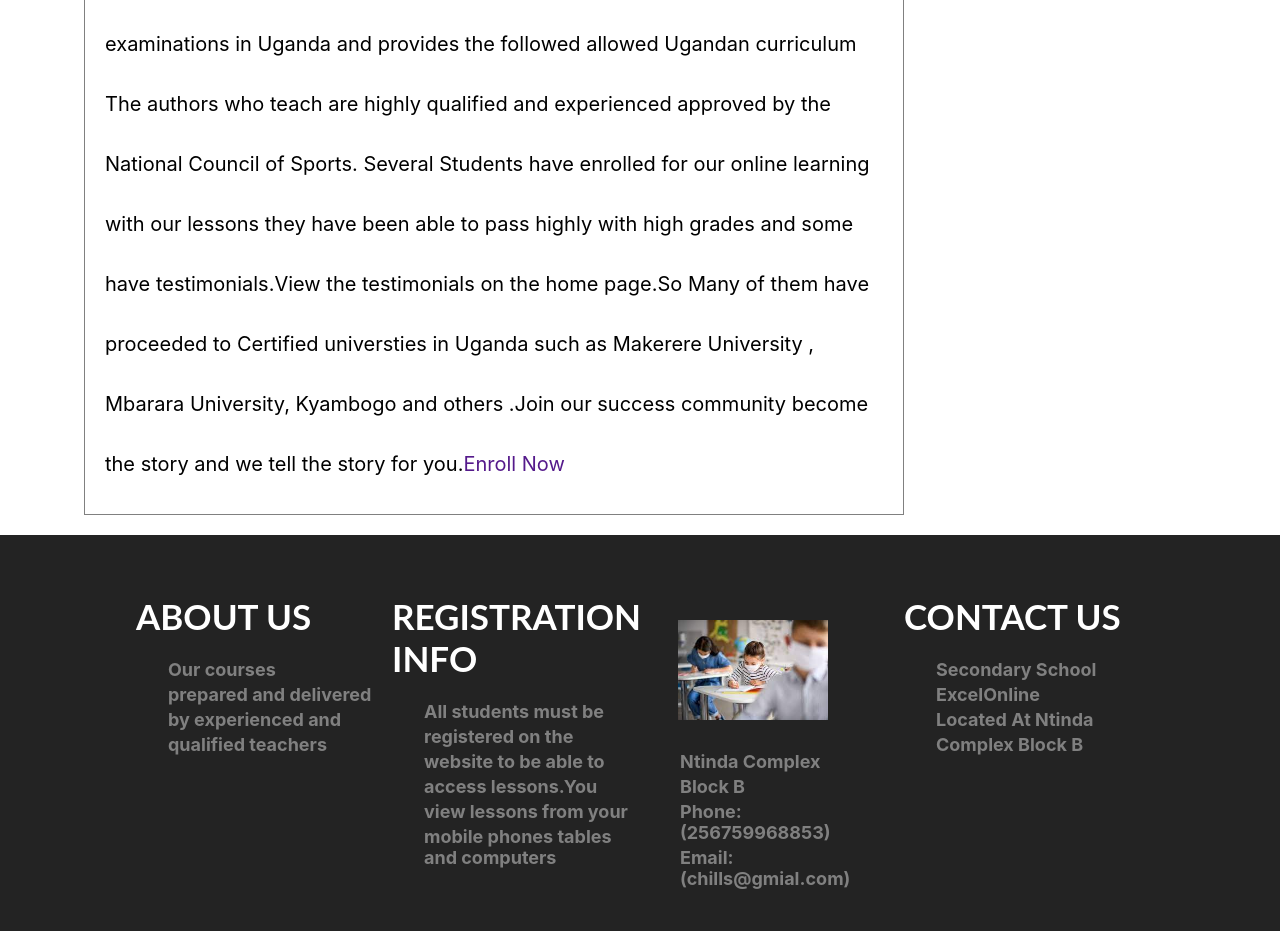
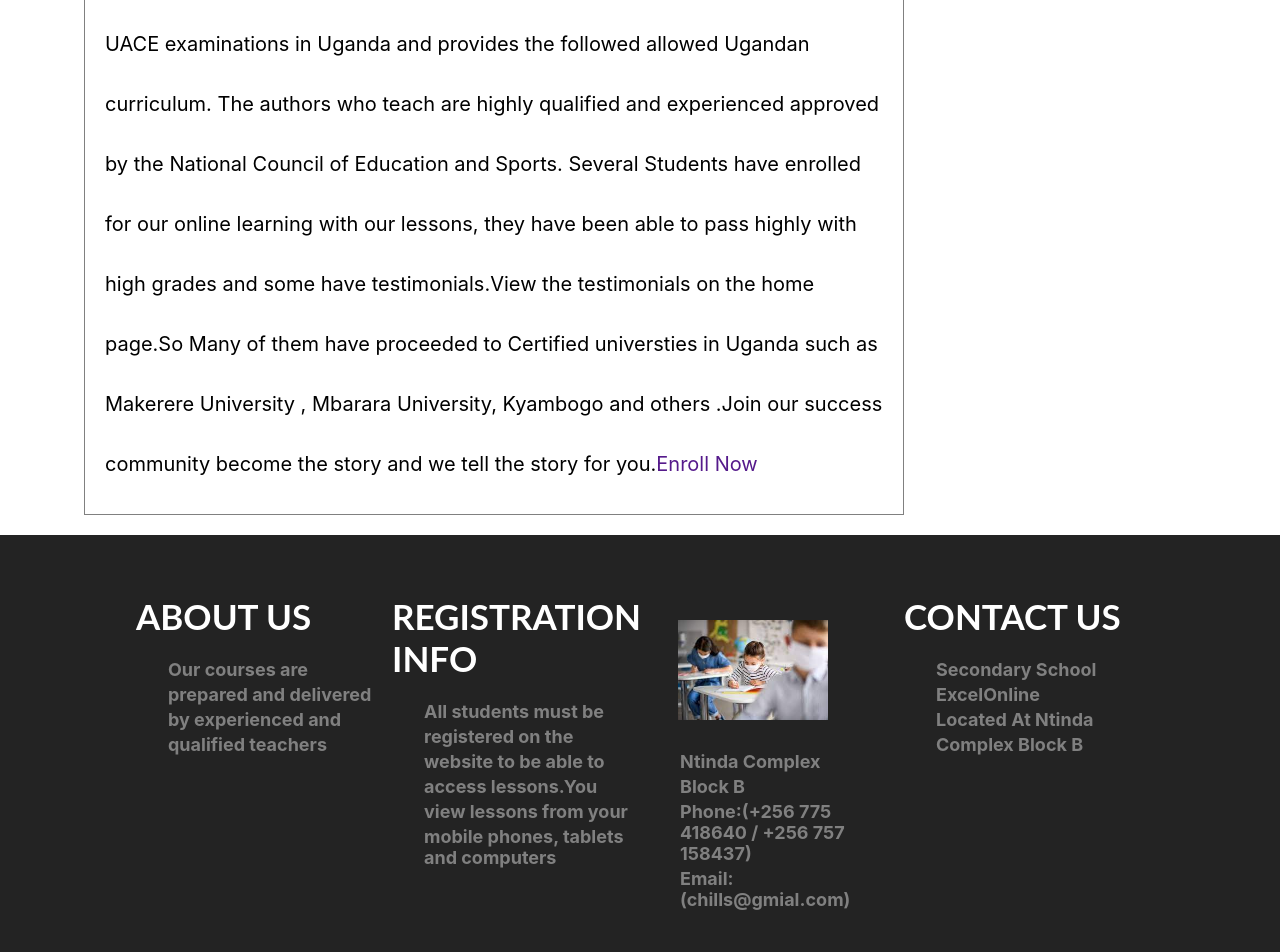
Before and after one commit to Thinkx-Software/ExcelOnlineWebsite, a React (Create React App) app: page /excel/aboutus in a window 1280 px wide. Shown: the part 699-1651 px from the top of the page. Before the commit the page ends 1630 px from the top, so only its background shows below. Built offline with nearby package versions, Linux system fonts and the light colour scheme.

Commit message:
misspelt-fix

```diff
--- a/src/components/aboutus/AboutusCard.js
+++ b/src/components/aboutus/AboutusCard.js
@@ -27,11 +27,11 @@ function AboutusCard() {
                             {/*content */}
                             <div className="about__content">
                                 <p>
-                                    Excel Online is an E-Learning established platfor in Uganda to provide high quality lessons for
-                                    seccondary school students seeking admission into the university. Our courses are designed for the maojority of
-                                    the approved UCE AND UACE examinations in Uganda and provides the followed allowed Ugandan curriculum
-                                    The authors who teach are highly qualified and experienced approved by the National Council of Sports.
-                                    Several Students have enrolled for our online learning with our lessons they have been able to pass highly with
+                                    Excel Online is an E-Learning established platform in Uganda to provide high quality lessons for
+                                    seccondary school students seeking admission into the university. Our courses are designed for the majority of
+                                    the approved UCE AND UACE examinations in Uganda and provides the followed allowed Ugandan curriculum.
+                                    The authors who teach are highly qualified and experienced approved by the National Council of Education and Sports.
+                                    Several Students have enrolled for our online learning with our lessons, they have been able to pass highly with
                                     high grades and some have testimonials.View the testimonials on the home page.So Many of them have proceeded to
                                     Certified universties in Uganda such as Makerere University , Mbarara University, Kyambogo and others
                                     .Join our success community become the story and we tell the story for you.<Link>Enroll Now</Link>
--- a/src/components/card/HomeCard.js
+++ b/src/components/card/HomeCard.js
@@ -22,7 +22,7 @@ function HomeCard() {
                             </div>
                             <div className="home__para">
                                 <p className="home__paragraph">
-                                    Online Courses enable students learn anywhere and at any time
+                                    Online Courses enable students learn from anywhere and at any time
                                 </p>
                             </div>
 
@@ -41,7 +41,7 @@ function HomeCard() {
                             </div>
                             <div>
                                 <p className="home__paragraph">
-                                    Online Courses enable students learn anywhere and at any time
+                                    Enrol for the topics of your choice and gain mastery knowlege of the topic enrolled for.
                                 </p>
                             </div>
 
@@ -60,7 +60,7 @@ function HomeCard() {
                             </div>
                             <div>
                                 <p className="home__paragraph">
-                                    Online Courses enable students learn anywhere and at any time
+                                    Keep a regular study schedule and you will become an expert in your chosen subject
                                 </p>
                             </div>
 
@@ -79,7 +79,7 @@ function HomeCard() {
                             </div>
                             <div>
                                 <p className="home__paragraph">
-                                    Online Courses enable students learn anywhere and at any time
+                                    Join our Teaching Network as a contributor of Knowledge and earn extra cash.
                                 </p>
                             </div>
 
--- a/src/components/footer/Footer.js
+++ b/src/components/footer/Footer.js
@@ -10,7 +10,7 @@ function Footer() {
                      <Grid item sm={12} md={3}>
                          <div className="footer__first">
                              <h3>ABOUT US</h3>
-                             <p>Our courses</p>
+                             <p>Our courses are</p>
                              <p>
                                  prepared and delivered
                              </p>
@@ -31,7 +31,7 @@ function Footer() {
                                  view lessons from your
                              </p>
                              <p>
-                                 mobile phones tables and computers
+                                 mobile phones, tablets and computers
                              </p>
                          </div>
 
@@ -50,7 +50,7 @@ function Footer() {
                              <p>
                                  Block B
                              </p>
-                             <p>Phone:(256759968853) </p>
+                             <p>Phone:(+256 775 418640 / +256 757 158437) </p>
                              <p>Email:(chills@gmial.com)</p>
 
                          </div>
--- a/src/components/homeCourses/Courses.js
+++ b/src/components/homeCourses/Courses.js
@@ -325,7 +325,7 @@ function Courses() {
                 <h1 className="course__categories">Course  <span style={{ color: "#E8580C" }}> Categories</span></h1>
                 <div className="homecourse__words">
                     <p>
-                        Our courses have been developed to cover categories that helps you combine the course  units which meets your specific career needs
+                        Our courses have been developed to cover categories that help you combine the course  units which meets your specific career needs
                     </p>
                 </div>
                 {/*course categories */}
@@ -426,7 +426,7 @@ function Courses() {
                 <h1 className="course__categories">Search <span style={{ color: "#E8580C" }}> Courses</span></h1>
                 <div className="homecourse__words">
                     <p>
-                        You can search the specific course interest by its name
+                        You can search the specific course of interest by its name
                     </p>
                 </div>
                 {/*search area */}
@@ -441,7 +441,7 @@ function Courses() {
                 {/*search courses */}
 
                 {/*site announcements */}
-                <h1>Search <span style={{ color: "#E8580C" }}> Announcements</span></h1>
+                <h1>Site <span style={{ color: "#E8580C" }}> Announcements</span></h1>
                 <div className="homecourse__words">
                     <p>
                         The need for online studies is urgent to provide learning to the large population of the youths especially in developing countries.
--- a/src/components/testimonial/Testimonial.js
+++ b/src/components/testimonial/Testimonial.js
@@ -38,7 +38,7 @@ function Testimonial() {
                 {/*student words */}
                 <div className="testimonail__words">
                     <p>
-                        I have been able to my exams by studying with ExcelOnline.They have the best teachers and materials around town
+                        I have been able to pass my exams by studying with ExcelOnline.They have the best teachers and materials around town
 
                     </p>
 
```
Also changed, not shown: public/dark_logo.png (added), public/white_logo.png (added).
